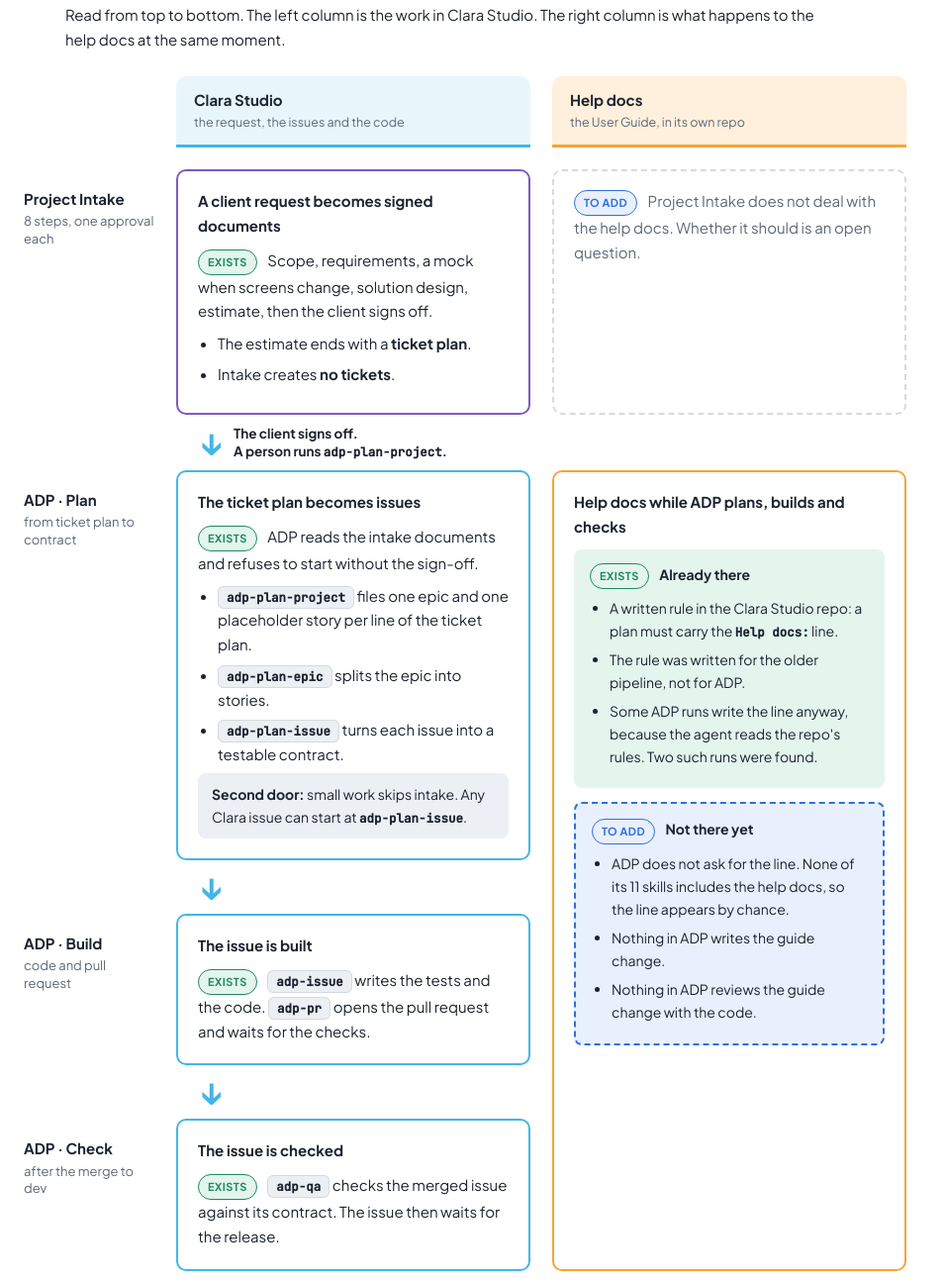
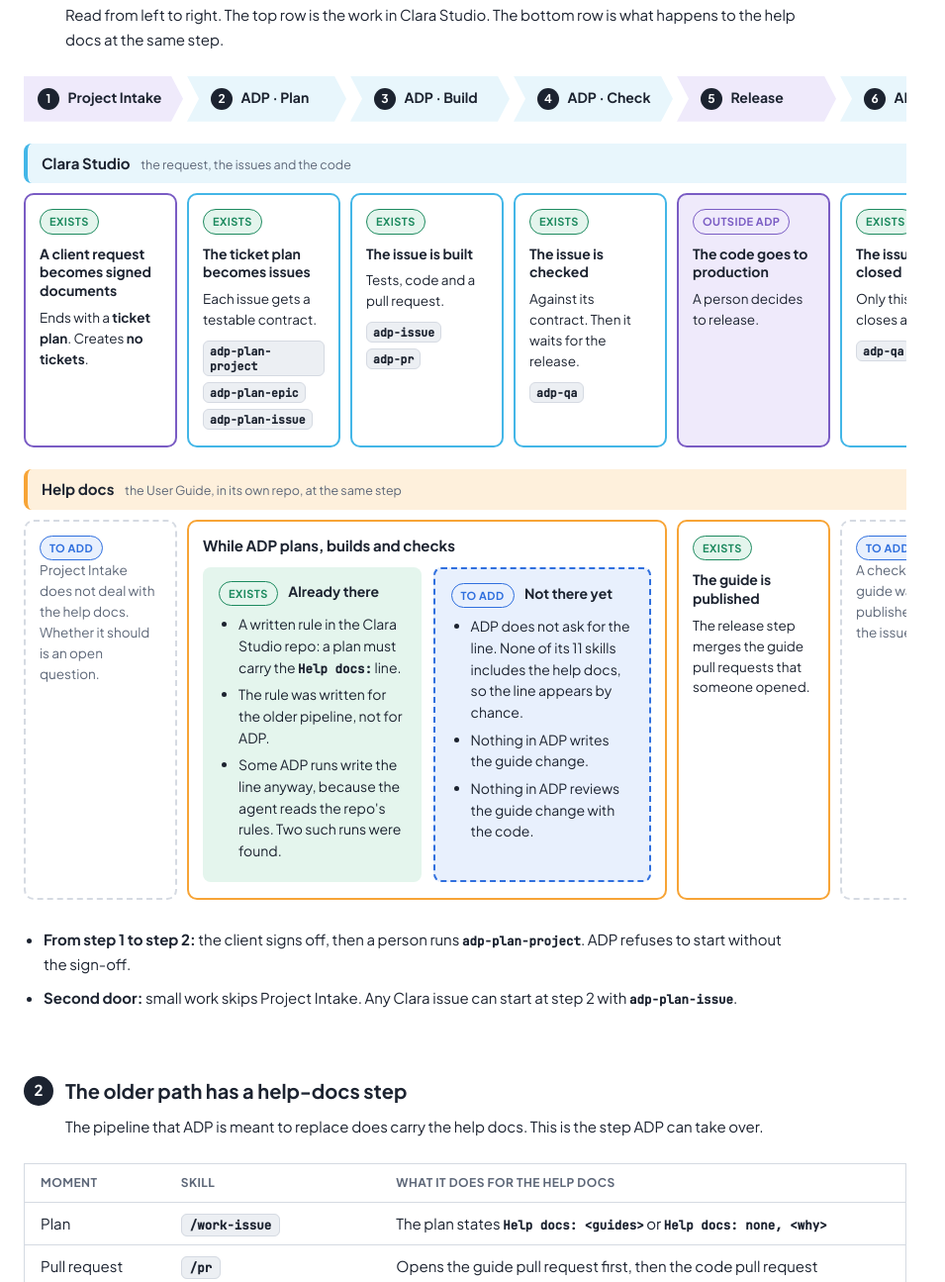
Before and after one commit to gnomorv/juan-mocks, a plain HTML site: page intake-adp-help-docs/index.html in a window 1280 px wide. Shown: the part 836-2131 px from the top of the page at 99% size, without its empty margins (0-955 px from the left). Drawn offline with Linux system fonts and the light colour scheme.

Commit message:
feat: left-to-right diagram with two rows on the intake and ADP page
Co-Authored-By: Claude Fable 5.2 <noreply@anthropic.com>

```diff
--- a/intake-adp-help-docs/index.html
+++ b/intake-adp-help-docs/index.html
@@ -14,7 +14,7 @@
     --ia-in: #7a5cc4; --ia-in-soft: #efeafb;
     --ia-ok: #1d8a5f; --ia-ok-soft: #e4f5ed; --ia-new: #b86a00; --ia-new-soft: #fff3df;
     --ia-gap: #2f6fde; --ia-gap-soft: #e8f0fd; --ia-link: #2f6fde;
-    max-width: 1040px; margin: 0 auto; padding: 36px 24px 72px; color: var(--ia-ink); font-size: 15px; line-height: 1.65;
+    max-width: 1200px; margin: 0 auto; padding: 36px 24px 72px; color: var(--ia-ink); font-size: 15px; line-height: 1.65;
   }
   html.dark .ia {
     --ia-card: #1d2229; --ia-ink: #e8ecf2; --ia-muted: #9aa5b5; --ia-line: #343c48; --ia-chip: #2b323d;
@@ -60,6 +60,24 @@
   .ia-num { width: 30px; height: 30px; border-radius: 50%; background: var(--ia-ink); color: var(--ia-card); display: grid; place-items: center; font-weight: 700; font-size: 15px; flex: none; }
   .ia-intro { margin: 0 0 24px 42px; max-width: 70ch; }
 
+  .ia-hscroll { overflow-x: auto; padding-bottom: 6px; }
+  .ia-h { display: grid; grid-template-columns: repeat(6, minmax(0, 1fr)); gap: 10px; min-width: 980px; }
+  .ia-st { grid-row: 1; font-weight: 700; font-size: 14px; line-height: 1.3; padding: 12px 14px 12px 24px; background: var(--ia-cs-soft); clip-path: polygon(0 0, calc(100% - 12px) 0, 100% 50%, calc(100% - 12px) 100%, 0 100%, 12px 50%); margin-right: -6px; }
+  .ia-st:first-child { clip-path: polygon(0 0, calc(100% - 12px) 0, 100% 50%, calc(100% - 12px) 100%, 0 100%); padding-left: 14px; }
+  .ia-st:nth-child(6) { margin-right: 0; }
+  .ia-st.in, .ia-st.out { background: var(--ia-in-soft); }
+  .ia-st b { display: inline-grid; place-items: center; width: 22px; height: 22px; border-radius: 50%; background: var(--ia-ink); color: var(--ia-card); font-size: 12px; margin-right: 6px; }
+  .ia-lane { grid-column: 1 / -1; font-weight: 700; padding: 8px 14px; border-radius: 8px; margin-top: 12px; }
+  .ia-lane small { font-weight: 400; color: var(--ia-muted); margin-left: 8px; }
+  .ia-lane.cs { grid-row: 2; background: var(--ia-cs-soft); border-left: 4px solid var(--ia-cs); }
+  .ia-lane.ug { grid-row: 4; background: var(--ia-ug-soft); border-left: 4px solid var(--ia-ug); }
+  .ia-h .ia-box { padding: 14px 14px 16px; font-size: 13.5px; line-height: 1.55; }
+  .ia-h .ia-box h3 { font-size: 14px; line-height: 1.35; margin: 10px 0 8px; }
+  .ia-h .ia-box > h3:first-child { margin-top: 0; font-size: 15px; margin-bottom: 12px; }
+  .ia-chips { display: flex; flex-wrap: wrap; gap: 6px; margin-top: 10px !important; }
+  .ia-chips .ia-skill { font-size: 11.5px; padding: 2px 6px; white-space: normal; overflow-wrap: anywhere; }
+  .ia-parts { display: grid; grid-template-columns: 1fr 1fr; gap: 12px; }
+  .ia-parts .ia-part + .ia-part { margin-top: 0; }
   .ia-flow { display: grid; grid-template-columns: 132px 1fr 1fr; gap: 0 22px; }
   .ia-flow > * { min-width: 0; }
   .ia-head { font-weight: 700; padding: 12px 18px; border-radius: 10px 10px 0 0; margin-bottom: 22px; }
@@ -156,40 +174,63 @@
     </div>
 
     <h2 class="ia-section"><span class="ia-num">1</span>How it works today</h2>
-    <p class="ia-intro">Read from top to bottom. The left column is the work in Clara Studio. The right column is what happens to the help docs at the same moment.</p>
+    <p class="ia-intro">Read from left to right. The top row is the work in Clara Studio. The bottom row is what happens to the help docs at the same step.</p>
 
-    <div class="ia-flow">
-      <div style="grid-column:2;grid-row:1" class="ia-head cs">Clara Studio <small>the request, the issues and the code</small></div>
-      <div style="grid-column:3;grid-row:1" class="ia-head ug">Help docs <small>the User Guide, in its own repo</small></div>
+    <div class="ia-hscroll">
+    <div class="ia-h">
+      <div class="ia-st in" style="grid-column:1"><b>1</b> Project Intake</div>
+      <div class="ia-st" style="grid-column:2"><b>2</b> ADP · Plan</div>
+      <div class="ia-st" style="grid-column:3"><b>3</b> ADP · Build</div>
+      <div class="ia-st" style="grid-column:4"><b>4</b> ADP · Check</div>
+      <div class="ia-st out" style="grid-column:5"><b>5</b> Release</div>
+      <div class="ia-st" style="grid-column:6"><b>6</b> ADP · Close</div>
 
-      <div style="grid-column:1;grid-row:2" class="ia-stage">Project Intake<small>8 steps, one approval each</small></div>
-      <div style="grid-column:2;grid-row:2" class="ia-box in">
+      <div class="ia-lane cs">Clara Studio <small>the request, the issues and the code</small></div>
+
+      <div class="ia-box in" style="grid-column:1;grid-row:3">
+        <span class="ia-tag ok">Exists</span>
         <h3>A client request becomes signed documents</h3>
-        <p><span class="ia-tag ok">Exists</span> Scope, requirements, a mock when screens change, solution design, estimate, then the client signs off.</p>
-        <ul>
-          <li>The estimate ends with a <b>ticket plan</b>.</li>
-          <li>Intake creates <b>no tickets</b>.</li>
-        </ul>
+        <p>Ends with a <b>ticket plan</b>. Creates <b>no tickets</b>.</p>
       </div>
-      <div style="grid-column:3;grid-row:2" class="ia-box none">
-        <p><span class="ia-tag gap">To add</span> Project Intake does not deal with the help docs. Whether it should is an open question.</p>
+      <div class="ia-box cs" style="grid-column:2;grid-row:3">
+        <span class="ia-tag ok">Exists</span>
+        <h3>The ticket plan becomes issues</h3>
+        <p>Each issue gets a testable contract.</p>
+        <p class="ia-chips"><span class="ia-skill">adp-plan-project</span><span class="ia-skill">adp-plan-epic</span><span class="ia-skill">adp-plan-issue</span></p>
+      </div>
+      <div class="ia-box cs" style="grid-column:3;grid-row:3">
+        <span class="ia-tag ok">Exists</span>
+        <h3>The issue is built</h3>
+        <p>Tests, code and a pull request.</p>
+        <p class="ia-chips"><span class="ia-skill">adp-issue</span><span class="ia-skill">adp-pr</span></p>
+      </div>
+      <div class="ia-box cs" style="grid-column:4;grid-row:3">
+        <span class="ia-tag ok">Exists</span>
+        <h3>The issue is checked</h3>
+        <p>Against its contract. Then it waits for the release.</p>
+        <p class="ia-chips"><span class="ia-skill">adp-qa</span></p>
+      </div>
+      <div class="ia-box out" style="grid-column:5;grid-row:3">
+        <span class="ia-tag out">Outside ADP</span>
+        <h3>The code goes to production</h3>
+        <p>A person decides to release.</p>
+      </div>
+      <div class="ia-box cs" style="grid-column:6;grid-row:3">
+        <span class="ia-tag ok">Exists</span>
+        <h3>The issue is closed</h3>
+        <p>Only this skill closes an issue.</p>
+        <p class="ia-chips"><span class="ia-skill">adp-qa</span></p>
       </div>
 
-      <div style="grid-column:2;grid-row:3" class="ia-down">↓<small>The client signs off.<br>A person runs <code>adp-plan-project</code>.</small></div>
+      <div class="ia-lane ug">Help docs <small>the User Guide, in its own repo, at the same step</small></div>
 
-      <div style="grid-column:1;grid-row:4" class="ia-stage">ADP · Plan<small>from ticket plan to contract</small></div>
-      <div style="grid-column:2;grid-row:4" class="ia-box cs">
-        <h3>The ticket plan becomes issues</h3>
-        <p><span class="ia-tag ok">Exists</span> ADP reads the intake documents and refuses to start without the sign-off.</p>
-        <ul>
-          <li><span class="ia-skill">adp-plan-project</span> files one epic and one placeholder story per line of the ticket plan.</li>
-          <li><span class="ia-skill">adp-plan-epic</span> splits the epic into stories.</li>
-          <li><span class="ia-skill">adp-plan-issue</span> turns each issue into a testable contract.</li>
-        </ul>
-        <p class="ia-side"><b>Second door:</b> small work skips intake. Any Clara issue can start at <code>adp-plan-issue</code>.</p>
+      <div class="ia-box none" style="grid-column:1;grid-row:5">
+        <span class="ia-tag gap">To add</span>
+        <p>Project Intake does not deal with the help docs. Whether it should is an open question.</p>
       </div>
-      <div style="grid-column:3;grid-row:4 / span 5" class="ia-box ug">
-        <h3>Help docs while ADP plans, builds and checks</h3>
+      <div class="ia-box ug" style="grid-column:2 / span 3;grid-row:5">
+        <h3>While ADP plans, builds and checks</h3>
+        <div class="ia-parts">
           <div class="ia-part have">
             <h4><span class="ia-tag ok">Exists</span> Already there</h4>
             <ul>
@@ -207,44 +248,23 @@
             </ul>
           </div>
         </div>
-
-      <div style="grid-column:2;grid-row:5" class="ia-down">↓</div>
-
-      <div style="grid-column:1;grid-row:6" class="ia-stage">ADP · Build<small>code and pull request</small></div>
-      <div style="grid-column:2;grid-row:6" class="ia-box cs">
-        <h3>The issue is built</h3>
-        <p><span class="ia-tag ok">Exists</span> <span class="ia-skill">adp-issue</span> writes the tests and the code. <span class="ia-skill">adp-pr</span> opens the pull request and waits for the checks.</p>
+      </div>
+      <div class="ia-box ug" style="grid-column:5;grid-row:5">
+        <span class="ia-tag ok">Exists</span>
+        <h3>The guide is published</h3>
+        <p>The release step merges the guide pull requests that someone opened.</p>
+      </div>
+      <div class="ia-box none" style="grid-column:6;grid-row:5">
+        <span class="ia-tag gap">To add</span>
+        <p>A check that the guide was published before the issue closes.</p>
+      </div>
+    </div>
     </div>
 
-      <div style="grid-column:2;grid-row:7" class="ia-down">↓</div>
-
-      <div style="grid-column:1;grid-row:8" class="ia-stage">ADP · Check<small>after the merge to dev</small></div>
-      <div style="grid-column:2;grid-row:8" class="ia-box cs">
-        <h3>The issue is checked</h3>
-        <p><span class="ia-tag ok">Exists</span> <span class="ia-skill">adp-qa</span> checks the merged issue against its contract. The issue then waits for the release.</p>
-      </div>
-
-      <div style="grid-column:2;grid-row:9" class="ia-down">↓</div>
-
-      <div style="grid-column:1;grid-row:10" class="ia-stage">Release<small>to production</small></div>
-      <div style="grid-column:2;grid-row:10" class="ia-box out">
-        <p><span class="ia-tag out">Outside ADP</span> A person decides to release.</p>
-      </div>
-      <div style="grid-column:3;grid-row:10" class="ia-box ug">
-        <p><span class="ia-tag ok">Exists</span> The release step merges the guide pull requests whose issues shipped. It can only merge a guide pull request that someone opened.</p>
-      </div>
-
-      <div style="grid-column:2;grid-row:11" class="ia-down">↓</div>
-
-      <div style="grid-column:1;grid-row:12" class="ia-stage">ADP · Close<small>after the release</small></div>
-      <div style="grid-column:2;grid-row:12" class="ia-box cs">
-        <h3>The issue is closed</h3>
-        <p><span class="ia-tag ok">Exists</span> <span class="ia-skill">adp-qa</span> closes the issue. Only this skill closes an issue.</p>
-      </div>
-      <div style="grid-column:3;grid-row:12" class="ia-box none">
-        <p><span class="ia-tag gap">To add</span> A check that the guide was published before the issue closes.</p>
-      </div>
-    </div>
+    <ul class="ia-list" style="margin:22px 0 0 0">
+      <li><b>From step 1 to step 2:</b> the client signs off, then a person runs <code>adp-plan-project</code>. ADP refuses to start without the sign-off.</li>
+      <li><b>Second door:</b> small work skips Project Intake. Any Clara issue can start at step 2 with <code>adp-plan-issue</code>.</li>
+    </ul>
 
     <h2 class="ia-section"><span class="ia-num">2</span>The older path has a help-docs step</h2>
     <p class="ia-intro">The pipeline that ADP is meant to replace does carry the help docs. This is the step ADP can take over.</p>
```
Lines whose indentation alone changed are shown as unchanged.
